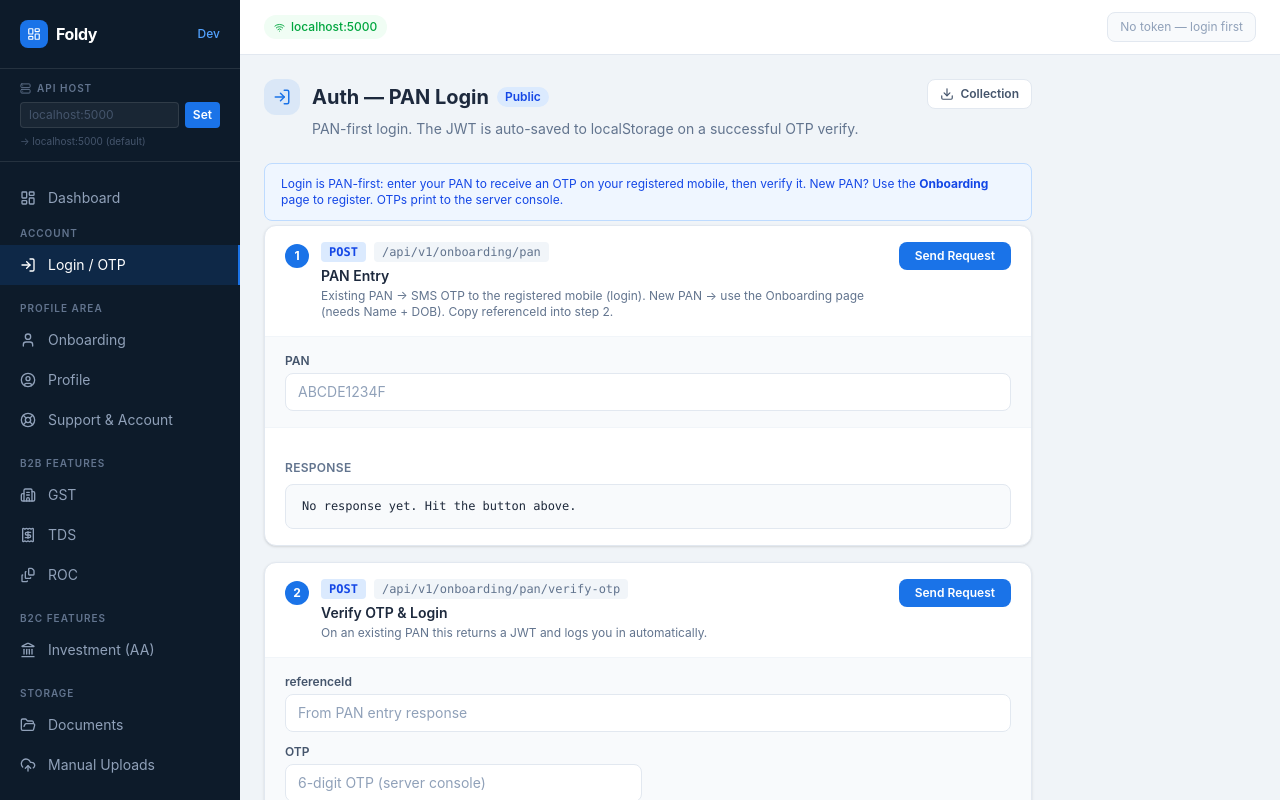
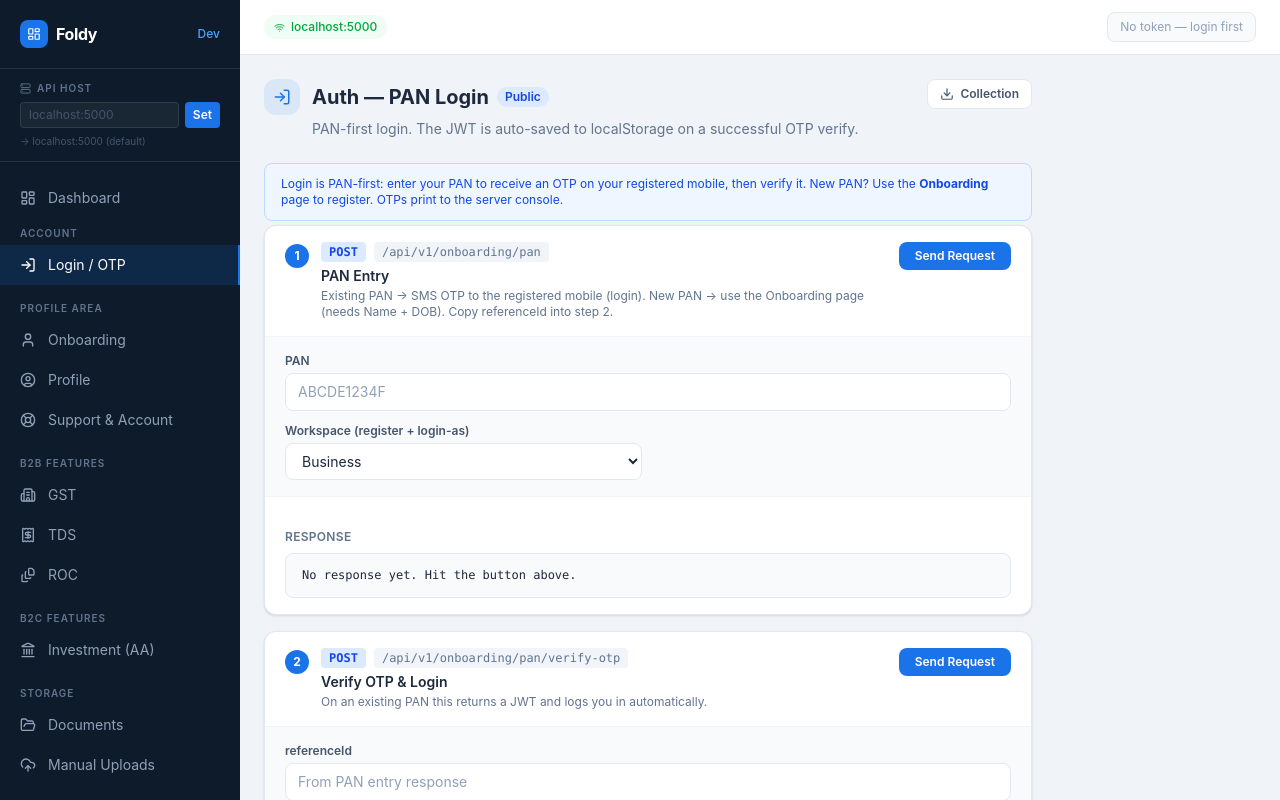
Before and after one commit to kaushikwebingo-tech/foldy_web, a React (Vite) app: page /login in a window 1280 px wide. Shown: the top 800 px of the page. Built offline with nearby package versions, Linux system fonts and the light colour scheme.

Commit message:
login page changes

```diff
--- a/src/pages/LoginPage.tsx
+++ b/src/pages/LoginPage.tsx
@@ -1,23 +1,27 @@
-import { useState } from 'react';
-import { useNavigate } from 'react-router-dom';
-import ApiCard from '@/components/ApiCard';
-import { Field } from '@/components/Field';
-import PageHeader from '@/components/PageHeader';
-import { authApi } from '@/api/authApi';
-import { getToken, setToken, removeToken } from '@/lib/utils';
-import { LogIn, CheckCircle2, LogOut, LayoutDashboard } from 'lucide-react';
+import { useState } from "react";
+import { useNavigate } from "react-router-dom";
+import ApiCard from "@/components/ApiCard";
+import { Field, SelectField } from "@/components/Field";
+import PageHeader from "@/components/PageHeader";
+import { authApi } from "@/api/authApi";
+import { getToken, setToken, removeToken } from "@/lib/utils";
+import { LogIn, CheckCircle2, LogOut, LayoutDashboard } from "lucide-react";
 
 /* ─── PAN login cards (shared) ─────────────────────────────────────── */
 function PanLoginCards() {
-  const [pan, setPan]                 = useState('');
-  const [referenceId, setReferenceId] = useState('');
-  const [otp, setOtp]                 = useState('');
+  const [pan, setPan] = useState("");
+  const [referenceId, setReferenceId] = useState("");
+  const [otp, setOtp] = useState("");
+  const [workspace, setWorkspace] = useState<"business" | "individual">(
+    "business",
+  );
 
   return (
     <div className="space-y-4">
       <div className="mb-1 px-4 py-3 bg-blue-50 border border-blue-200 rounded-lg text-xs text-blue-700">
-        Login is PAN-first: enter your PAN to receive an OTP on your registered mobile, then verify it.
-        New PAN? Use the <strong>Onboarding</strong> page to register. OTPs print to the server console.
+        Login is PAN-first: enter your PAN to receive an OTP on your registered
+        mobile, then verify it. New PAN? Use the <strong>Onboarding</strong>{" "}
+        page to register. OTPs print to the server console.
       </div>
 
       <ApiCard
@@ -26,9 +30,29 @@ function PanLoginCards() {
         method="POST"
         endpoint="/api/v1/onboarding/pan"
         description="Existing PAN → SMS OTP to the registered mobile (login). New PAN → use the Onboarding page (needs Name + DOB). Copy referenceId into step 2."
-        onSubmit={() => authApi.panEntry(pan)}
+        onSubmit={async () => {
+          const { data } = await authApi.panEntry(pan, "", "", workspace);
+          const { referenceId } = data?.data;
+          if (referenceId) setReferenceId(referenceId);
+          return data;
+        }}
       >
-        <Field label="PAN" value={pan} onChange={setPan} placeholder="ABCDE1234F" fullWidth />
+        <Field
+          label="PAN"
+          value={pan}
+          onChange={setPan}
+          placeholder="ABCDE1234F"
+          fullWidth
+        />
+        <SelectField
+          label="Workspace (register + login-as)"
+          value={workspace}
+          onChange={(v) => setWorkspace(v as "business" | "individual")}
+          options={[
+            { label: "Business", value: "business" },
+            { label: "Individual", value: "individual" },
+          ]}
+        />
       </ApiCard>
 
       <ApiCard
@@ -40,15 +64,26 @@ function PanLoginCards() {
         onSubmit={async () => {
           const res = await authApi.verifyPanOtp(referenceId, otp);
           const data = res.data?.data;
-          if (data?.mode === 'login' && data?.token) {
+          if (data?.mode === "login" && data?.token) {
             setToken(data.token);
             window.location.reload();
           }
           return res;
         }}
       >
-        <Field label="referenceId" value={referenceId} onChange={setReferenceId} placeholder="From PAN entry response" fullWidth />
-        <Field label="OTP" value={otp} onChange={setOtp} placeholder="6-digit OTP (server console)" />
+        <Field
+          label="referenceId"
+          value={referenceId}
+          onChange={setReferenceId}
+          placeholder="From PAN entry response"
+          fullWidth
+        />
+        <Field
+          label="OTP"
+          value={otp}
+          onChange={setOtp}
+          placeholder="6-digit OTP (server console)"
+        />
       </ApiCard>
 
       <ApiCard
@@ -93,7 +128,7 @@ function PanLoginCards() {
 /* ─── Already-logged-in banner ─────────────────────────────────────── */
 function AlreadyLoggedIn() {
   const navigate = useNavigate();
-  const token    = getToken()!;
+  const token = getToken()!;
 
   const handleLogout = async () => {
     // Revoke the JWT + end the session server-side, then clear locally.
@@ -122,19 +157,27 @@ function AlreadyLoggedIn() {
             <CheckCircle2 size={20} className="text-green-600" />
           </div>
           <div>
-            <p className="font-bold text-green-800 text-sm">You are already logged in</p>
-            <p className="text-xs text-green-600">An active JWT session is stored in your browser.</p>
+            <p className="font-bold text-green-800 text-sm">
+              You are already logged in
+            </p>
+            <p className="text-xs text-green-600">
+              An active JWT session is stored in your browser.
+            </p>
           </div>
         </div>
 
         <div className="bg-white border border-green-200 rounded-xl px-4 py-3 mb-4">
-          <p className="text-xs font-semibold text-slate-500 mb-1 uppercase tracking-wide">Current Token</p>
-          <code className="text-xs text-slate-700 break-all leading-5">{token.slice(0, 60)}…</code>
+          <p className="text-xs font-semibold text-slate-500 mb-1 uppercase tracking-wide">
+            Current Token
+          </p>
+          <code className="text-xs text-slate-700 break-all leading-5">
+            {token.slice(0, 60)}…
+          </code>
         </div>
 
         <div className="flex gap-3">
           <button
-            onClick={() => navigate('/')}
+            onClick={() => navigate("/")}
             className="flex-1 flex items-center justify-center gap-2 py-2.5 bg-[#1A73E8] hover:bg-[#1558C0] text-white text-sm font-semibold rounded-xl transition-colors"
           >
             <LayoutDashboard size={15} />
```
